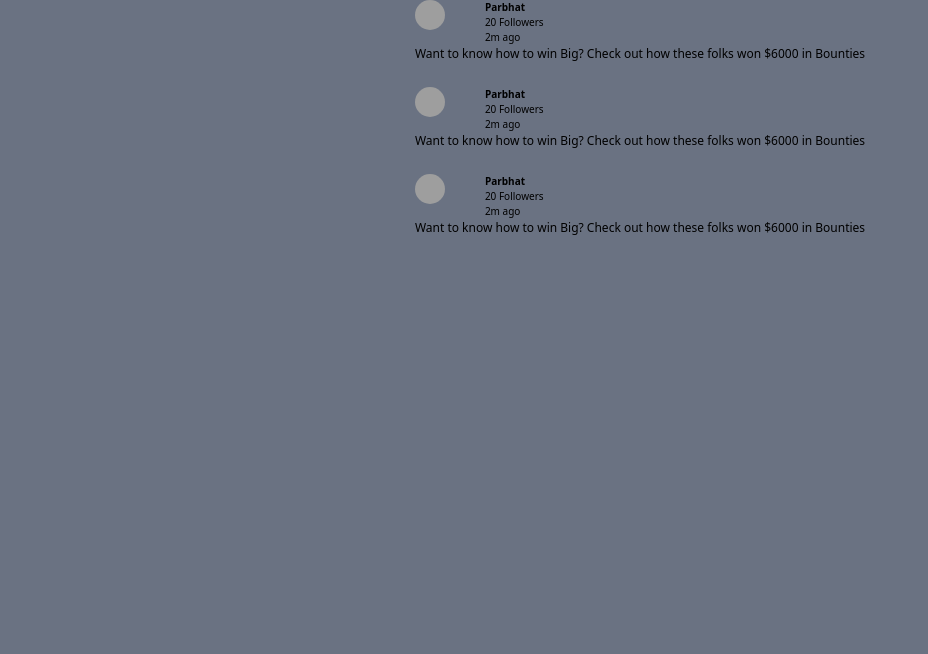
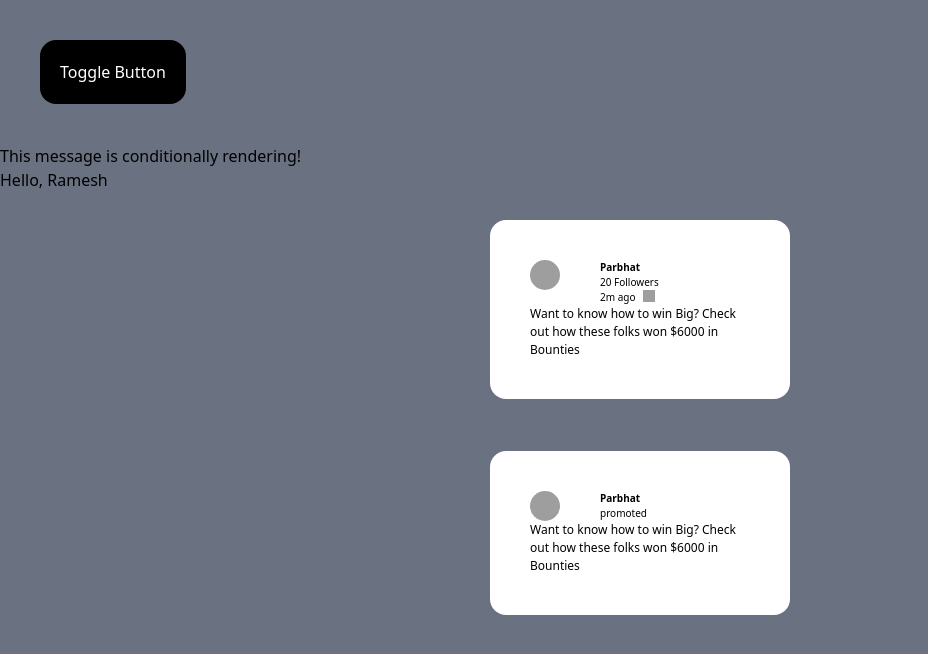
Before and after one commit to parbhatkapila4/Full-Stack-Journey, a React (Vite) app in the folder week-12/: page / in a window 1280 px wide. Shown: the top 654 px of the page, without its empty margins (0-928 px from the left). Built offline with nearby package versions, Linux system fonts and the light colour scheme; grey boxes are pictures that could not be loaded.

Commit message:
conditional rendering with Button

```diff
--- a/week-12/src/App.jsx
+++ b/week-12/src/App.jsx
@@ -1,12 +1,16 @@
+import { useState } from "react";
+
 function App() {
   return (
     <div className="bg-gray-500 h-screen">
+      <ToggleMessage />
+      <Greetings name={"Ramesh"} />
       <div className="flex justify-center">
         <div>
-          <div>
+          <div className="bg-white mt-7 rounded-2xl p-10 w-[300px]">
             <PostComponent
               name={"Parbhat"}
-              followerCount={20}
+              subtitle={"20 Followers"}
               time={"2m ago"}
               image={
                 "https://encrypted-tbn0.gstatic.com/images?q=tbn:ANd9GcTw_HeSzHfBorKS4muw4IIeVvvRgnhyO8Gn8w&s"
@@ -17,26 +21,10 @@ function App() {
             />
           </div>
           <br></br>
-          <div>
+          <div className="bg-white mt-7 rounded-2xl p-10 w-[300px]">
             <PostComponent
               name={"Parbhat"}
-              followerCount={20}
-              time={"2m ago"}
-              image={
-                "https://encrypted-tbn0.gstatic.com/images?q=tbn:ANd9GcTw_HeSzHfBorKS4muw4IIeVvvRgnhyO8Gn8w&s"
-              }
-              description={
-                "Want to know how to win Big? Check out how these folks won $6000 in Bounties"
-              }
-            />
-          </div>
-          <br></br>
-
-          <div>
-            <PostComponent
-              name={"Parbhat"}
-              followerCount={20}
-              time={"2m ago"}
+              subtitle={"promoted"}
               image={
                 "https://encrypted-tbn0.gstatic.com/images?q=tbn:ANd9GcTw_HeSzHfBorKS4muw4IIeVvvRgnhyO8Gn8w&s"
               }
@@ -51,15 +39,40 @@ function App() {
   );
 }
 
-function PostComponent({ name, followerCount, time, image, description }) {
+function ToggleMessage() {
+  const [isVariable, setIsVariable] = useState(true);
+  return (
+    <div>
+      <button
+        className="bg-black text-white p-5 hover:bg-amber-800 cursor-pointer rounded-2xl m-10"
+        onClick={() => setIsVariable(!isVariable)}
+      >
+        Toggle Button
+      </button>
+      {isVariable && <p>This message is conditionally rendering!</p>}
+    </div>
+  );
+}
+
+function PostComponent({ name, subtitle, time, image, description }) {
   return (
     <div>
       <div className="flex">
         <img src={image} className="w-[30px] h-[30px] rounded-[30px]" />
         <div className="text-[10px] ml-10">
           <b>{name}</b>
-          <div>{followerCount} Followers</div>
-          <div>{time}</div>
+          <div>{subtitle}</div>
+          {time !== undefined ? (
+            <div className="flex">
+              <div>{time}</div>
+              <img
+                src={
+                  "https://encrypted-tbn0.gstatic.com/images?q=tbn:ANd9GcTw_HeSzHfBorKS4muw4IIeVvvRgnhyO8Gn8w&s"
+                }
+                className="w-[12px] h-[12px] ml-2"
+              />
+            </div>
+          ) : null}
         </div>
       </div>
       <div className="text-[12px]">{description}</div>
@@ -67,4 +80,8 @@ function PostComponent({ name, followerCount, time, image, description }) {
   );
 }
 
+const Greetings = ({ name }) => {
+  return <h1>Hello, {name}</h1>;
+};
+
 export default App;
```
